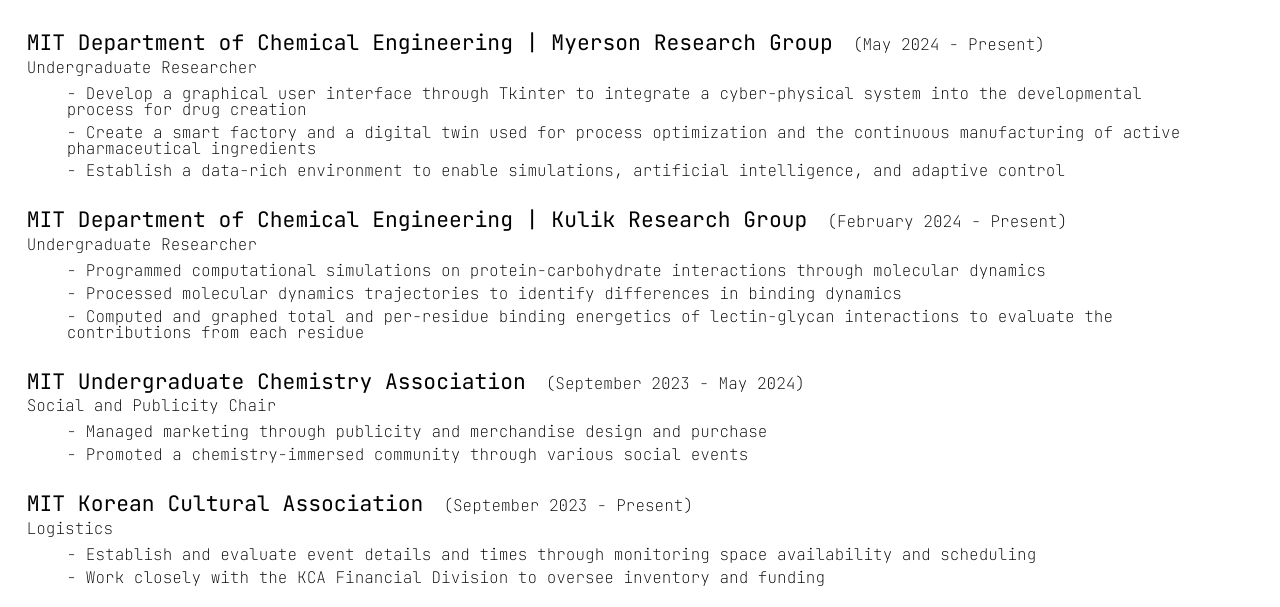
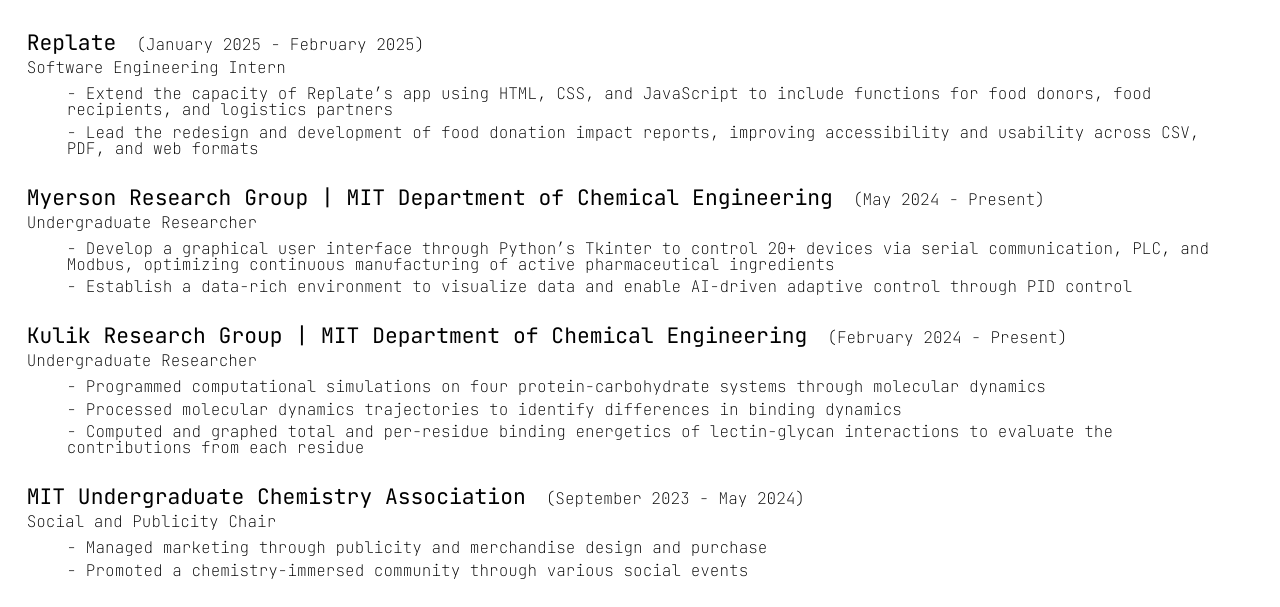
Before and after one commit to joeylin9/joeylin9.github.io, a plain HTML site: page experience.html in a window 1280 px wide. Shown: the part 182-789 px from the top of the page. Drawn offline with Linux system fonts and the light colour scheme.

Commit message:
Update experience.html

```diff
--- a/experience.html
+++ b/experience.html
@@ -22,34 +22,39 @@
 
     <div class="experienceBody">
         <h1>Experience</h1>
-        <h2>MIT Department of Chemical Engineering | Myerson Research Group<span class="date">(May 2024 - Present)</span></h2>
+        <h2>Replate<span class="date">(January 2025 - February 2025)</span></h2>
+        <h3>Software Engineering Intern</h3>
+        <ul>
+            <li>
+                - Extend the capacity of Replate’s app using HTML, CSS, and JavaScript to include functions for food donors, food recipients, and logistics partners
+            </li>
+            <li>
+                - Lead the redesign and development of food donation impact reports, improving accessibility and usability across CSV, PDF, and web formats
+            </li>
+        </ul>
+
+        <h2>Myerson Research Group | MIT Department of Chemical Engineering<span class="date">(May 2024 - Present)</span></h2>
         <h3>Undergraduate Researcher</h3>
         <ul>
             <li>
-                - Develop a graphical user interface through Tkinter to integrate a cyber-physical
-                system into the developmental process for drug creation
+                - Develop a graphical user interface through Python’s Tkinter to control 20+ devices via serial communication, PLC, and Modbus, optimizing continuous manufacturing of active pharmaceutical ingredients
             </li>
             <li>
-                - Create a smart factory and a digital twin used for process optimization
-                and the continuous manufacturing of active pharmaceutical ingredients
-            </li>
-            <li>
-                - Establish a data-rich environment to enable simulations, artificial intelligence, and adaptive control
+                - Establish a data-rich environment to visualize data and enable AI-driven adaptive control through PID control
             </li>
         </ul>
 
-        <h2>MIT Department of Chemical Engineering | Kulik Research Group<span class="date">(February 2024 - Present)</span></h2>
+        <h2>Kulik Research Group | MIT Department of Chemical Engineering<span class="date">(February 2024 - Present)</span></h2>
         <h3>Undergraduate Researcher</h3>
         <ul>
             <li>
-                - Programmed computational simulations on protein-carbohydrate interactions through molecular dynamics
+                - Programmed computational simulations on four protein-carbohydrate systems through molecular dynamics
             </li>
             <li>
                 - Processed molecular dynamics trajectories to identify differences in binding dynamics
             </li>
             <li>
-                - Computed and graphed total and per-residue binding energetics of lectin-glycan interactions
-                to evaluate the contributions from each residue
+                - Computed and graphed total and per-residue binding energetics of lectin-glycan interactions to evaluate the contributions from each residue
             </li>
         </ul>
 
@@ -64,15 +69,14 @@
             </li>
         </ul>
 
-        <h2>MIT Korean Cultural Association<span class="date">(September 2023 - Present)</span></h2>
-        <h3>Logistics</h3>
+        <h2>MIT Korean Cultural Association | kca.mit.edu <span class="date">(September 2023 - Present)</span></h2>
+        <h3>Webmaster, Logistics</h3>
         <ul>
             <li>
-                - Establish and evaluate event details and times through monitoring space availability and scheduling
+                - Designed and maintained MIT KCA’s website including content and coding
             </li>
             <li>
-                - Work closely with the KCA Financial Division to oversee inventory and funding
-            </li>
+                - Establish and evaluate event details and times through monitoring space availability and scheduling
         </ul>
 
         <h2>Bulldogs2Go<span class="date">(August 2022 - April 2023)</span></h2>
```
